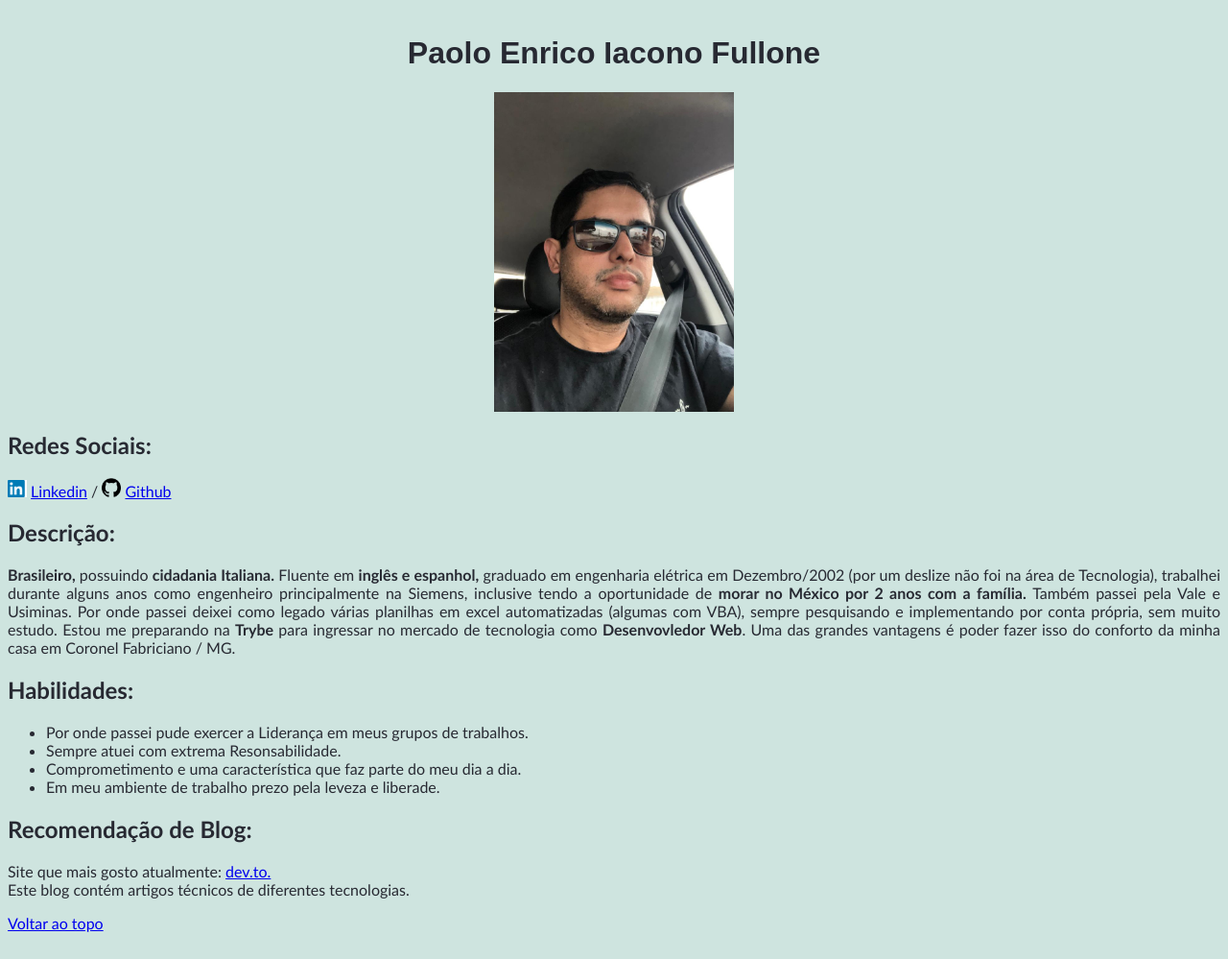
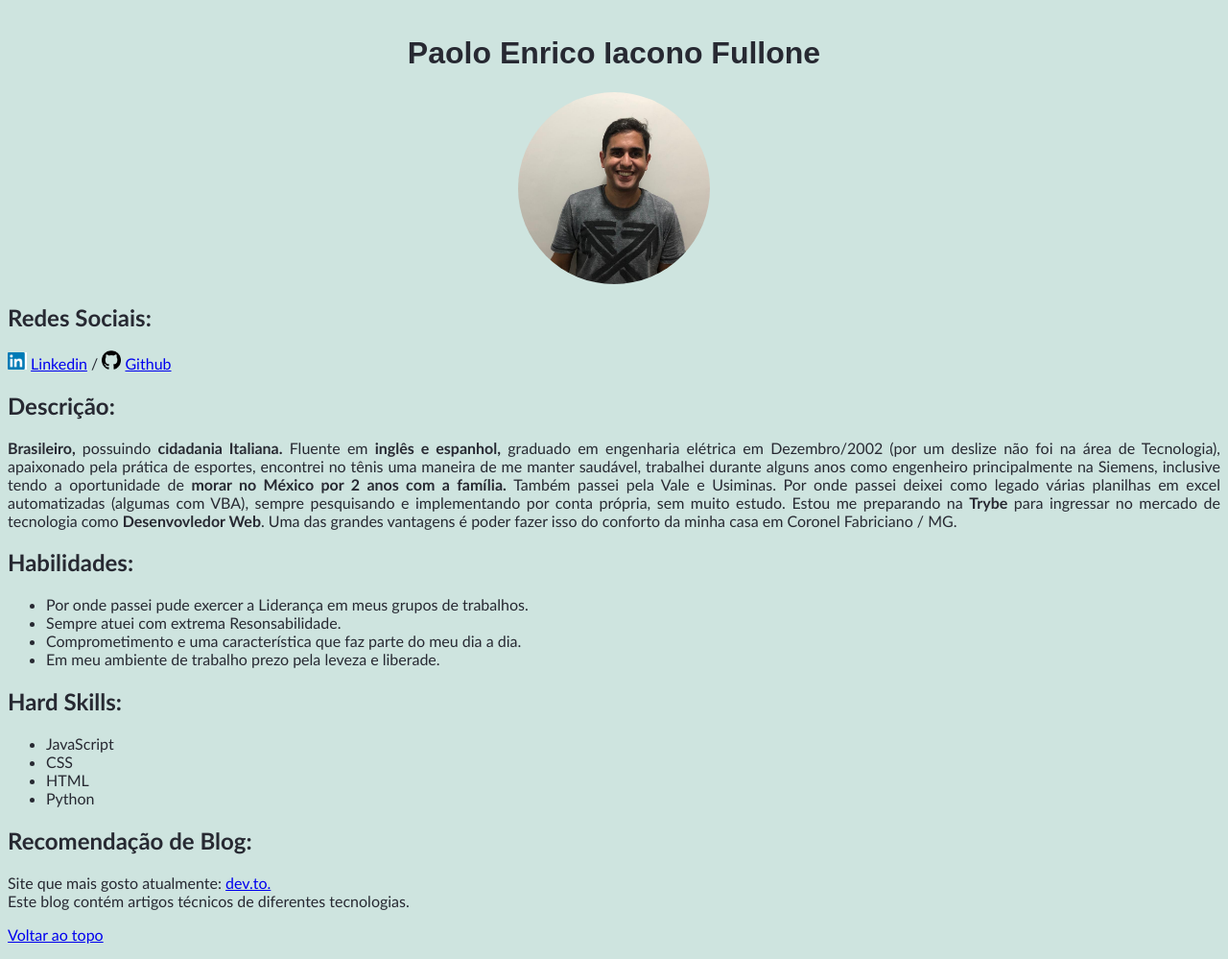
Before and after one commit to paolofullone/paolofullone.github.io, a plain HTML site: page index.html in a window 1280 px wide. Shown: the part 149-1148 px from the top of the page at 96% size. Drawn offline with Linux system fonts and the light colour scheme.

Commit message:
alteracao de foto e desricao

```diff
--- a/index.html
+++ b/index.html
@@ -17,11 +17,11 @@
         text-align: center;
       }
 
-      .center {
+      /* .center {
         display: block;
         margin-left: auto;
         margin-right: auto;
-      }
+      } */
 
       body {
         font-family:'Gill Sans', 'Gill Sans MT', Calibri, 'Trebuchet MS', sans-serif;
@@ -31,6 +31,20 @@
 
       p {
         text-align: justify;
+      }
+
+      .picture{
+        border-radius: 100%;
+      }
+
+      .center-image {
+        display: block;
+        margin-left: auto;
+        margin-right: auto;
+        border-radius: 100%;
+        width: 200px;
+        height: 200px;
+        object-fit: cover;
       }
 
     </style>
@@ -53,7 +67,11 @@
       <br />
     </ul>
     <h1 id="nome">Paolo Enrico Iacono Fullone</h1>
-    <img src="images/paolo.jpeg" alt="Foto de Paolo" width="250" class="center" />
+
+    <p>
+     <img src="images/paolo-1.jpeg" alt="Foto de Paolo" class="center-image"/>
+    </p>
+
     <h2>Redes Sociais:</h2>
     <p id="social-media">
       <img src="images/linkedin.png" width="20">
@@ -66,7 +84,7 @@
 
     <h2>Descrição:</h2>
     <p id="descricao">
-      <strong>Brasileiro, </strong>possuindo <strong>cidadania Italiana.</strong> Fluente em <strong> inglês e espanhol,</strong> graduado em engenharia elétrica em Dezembro/2002 (por um deslize não foi na área de Tecnologia), trabalhei durante alguns
+      <strong>Brasileiro, </strong>possuindo <strong>cidadania Italiana.</strong> Fluente em <strong> inglês e espanhol,</strong> graduado em engenharia elétrica em Dezembro/2002 (por um deslize não foi na área de Tecnologia), apaixonado pela prática de esportes, encontrei no tênis uma maneira de me manter saudável, trabalhei durante alguns
       anos como engenheiro principalmente na Siemens, inclusive tendo a
       oportunidade de
       <strong>morar no México por 2 anos com a família. </strong> Também passei pela Vale e Usiminas. Por onde passei deixei como legado várias planilhas em excel automatizadas (algumas com VBA), sempre pesquisando e implementando por conta própria, sem muito estudo. Estou me preparando na <strong>Trybe</strong> para ingressar
@@ -84,6 +102,18 @@
       <li>Em meu ambiente de trabalho prezo pela leveza e liberade.</li>
     </ul>
 
+    <h2>Hard Skills:</h2>
+    <ul >
+      <li>
+        JavaScript
+      </li>
+      <li>CSS</li>
+      <li>
+        HTML
+      </li>
+      <li>Python</li>
+    </ul>
+
     <h2>Recomendação de Blog:</h2>
     <p id="blog">
       Site que mais gosto atualmente:
```
Also changed, not shown: images/WhatsApp Image 2021-10-28 at 18.29.13 (1).jpeg (added), images/WhatsApp Image 2021-10-28 at 18.29.13.jpeg (added), images/paolo-1.jpeg (added), images/paolo-2.jpeg (added), images/paolo-3.jpeg (added).
